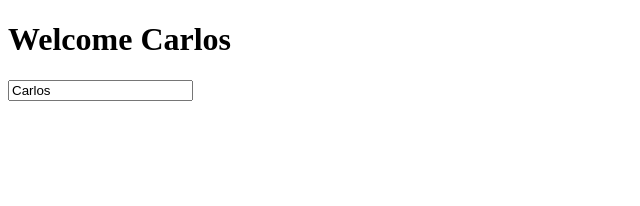
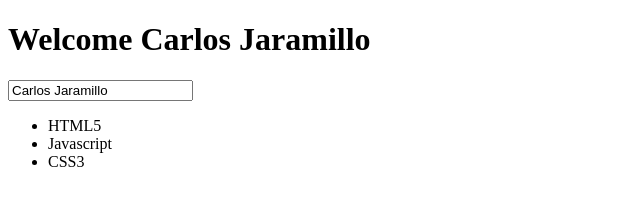
Before and after one commit to cejaramillof/Bookmarks, a plain HTML site: page index.html in a window 1280 px wide. Shown: the whole page, without its empty margins (0-640 px from the left). Drawn offline with nearby package versions, Linux system fonts and the light colour scheme.

Commit message:
Agregando controladores

```diff
--- a/index.html
+++ b/index.html
@@ -3,10 +3,15 @@
   <head>
     <title>Angular JS</title>
   </head>
-  <body>
-    <div ng-init="name='Carlos'">
+  <body ng-controller="MainController">
+    <div>
       <h1>Welcome {{name}}</h1>
       <p><input ng-model="name" type="text" /></p>
+      <ul>
+        <li ng-repeat="category in categories">
+          {{category}}
+        </li>
+      </ul>
     </div>
   </body>
   <script type="text/javascript" src="//ajax.googleapis.com/ajax/libs/angularjs/1.6.1/angular.min.js"></script>
--- a/js/app.js
+++ b/js/app.js
@@ -1,8 +1,11 @@
 (function(){
     "use strict";
-    var App = angular.module('Bookmarks',[
-      //dependencies here
-    ]);
-    console.log(App);
-    console.log('Bookmarks module!');
+    angular.module('Bookmarks',[
+        //dependencies here
+    ])
+
+    .controller('MainController', function($scope){
+        $scope.name = 'Carlos Jaramillo';
+        $scope.categories = ['HTML5', 'Javascript', 'CSS3'];
+    });
 })();
```
